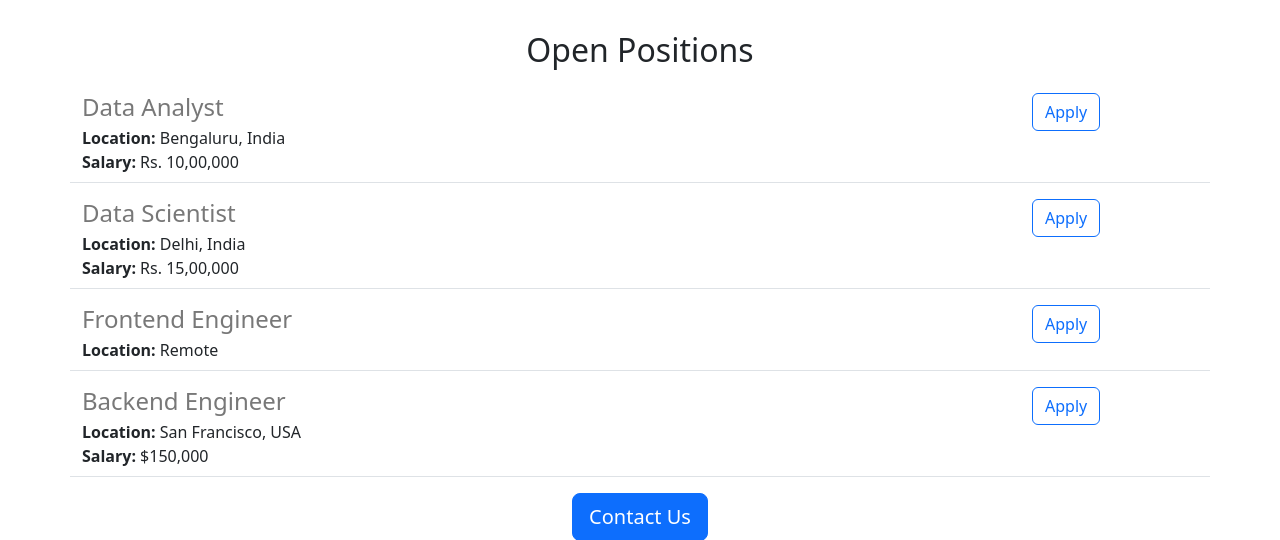
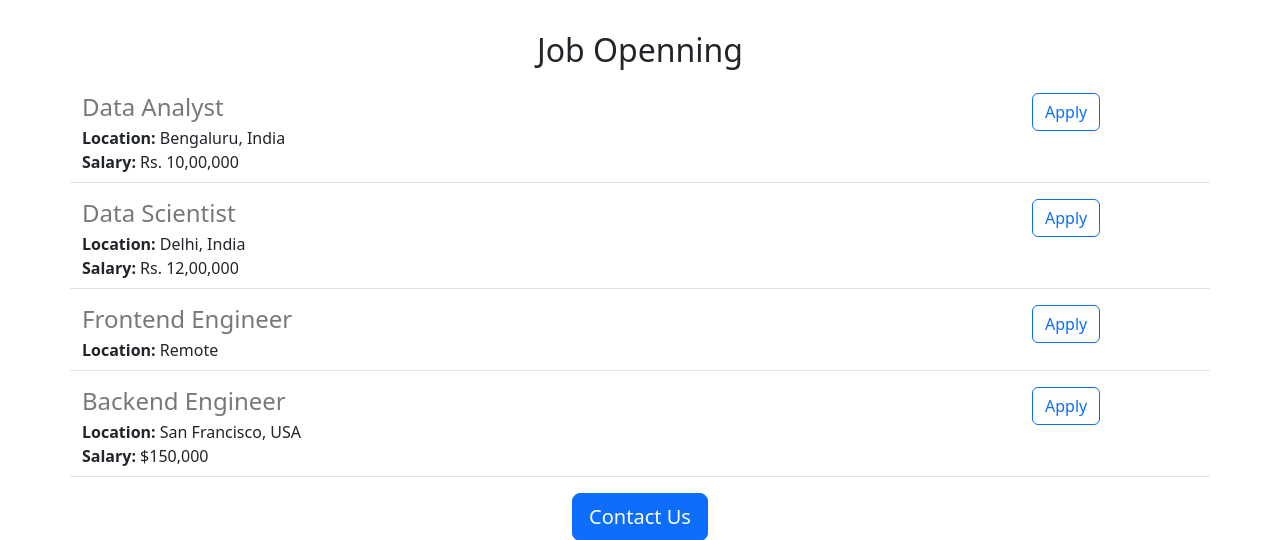
Before and after one commit to senglat-afk/job-listing-website, a Flask app: page / in a window 1280 px wide. Shown: the part 833-1373 px from the top of the page. Run offline with Flask 3, Linux system fonts and the light colour scheme.

Commit message:
make some changes

```diff
--- a/app.py
+++ b/app.py
@@ -13,7 +13,7 @@ JOBS = [
     'id': 2,
     'title': 'Data Scientist',
     'location': 'Delhi, India',
-    'salary': 'Rs. 15,00,000'
+    'salary': 'Rs. 12,00,000'
   },
   {
     'id': 3,
--- a/templates/home.html
+++ b/templates/home.html
@@ -28,7 +28,7 @@
         <img src="/static/people.jpeg" style="height:320px;border-radius:4px;">
         </div>
       </div>
-      <h2 class="text-center mt-2 mb-4">Open Positions</h2>
+      <h2 class="text-center mt-2 mb-4">Job Openning</h2>
       <div>
         {% for job in jobs %}
           {% include 'jobitem.html' %}
```
